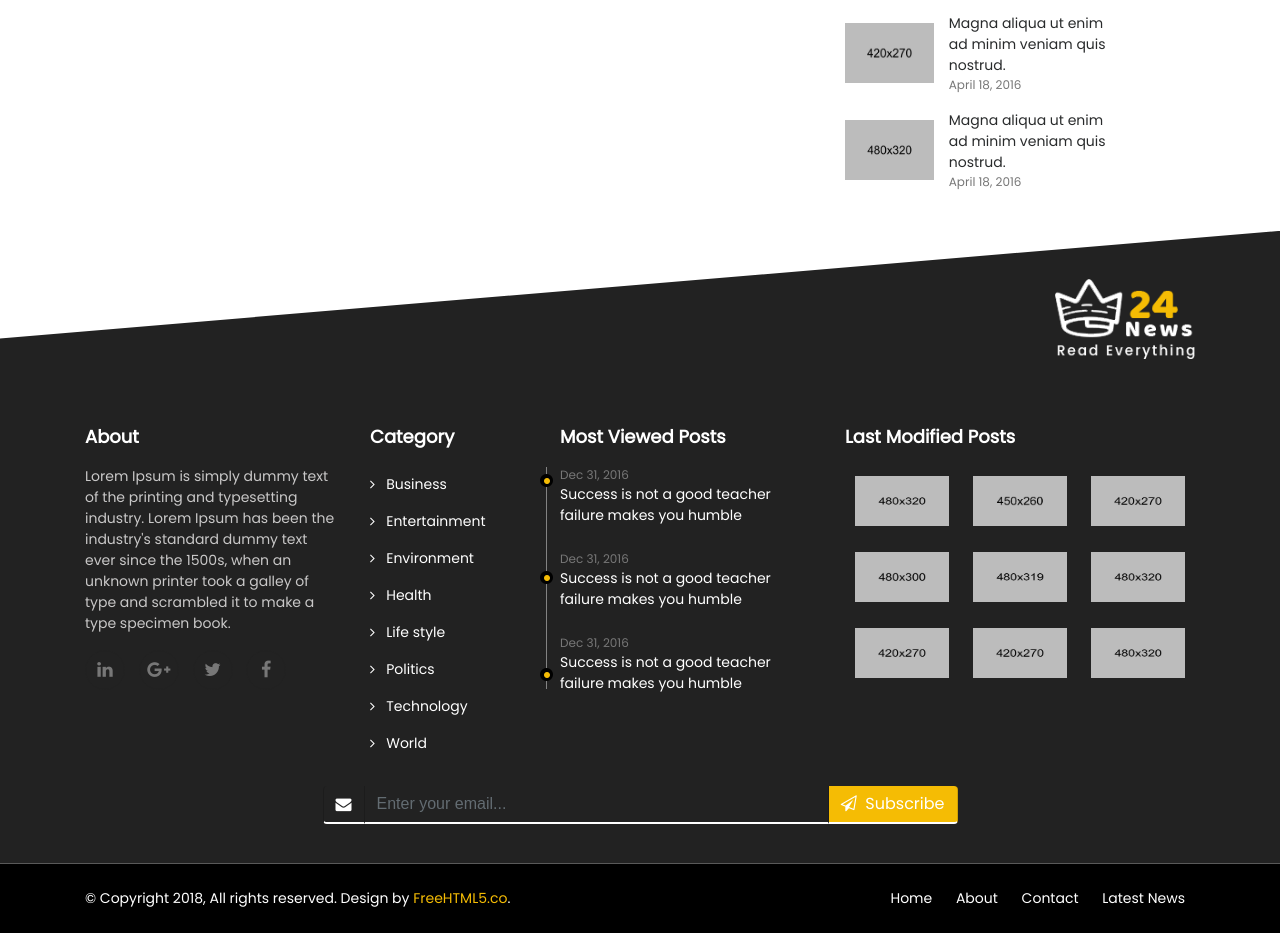
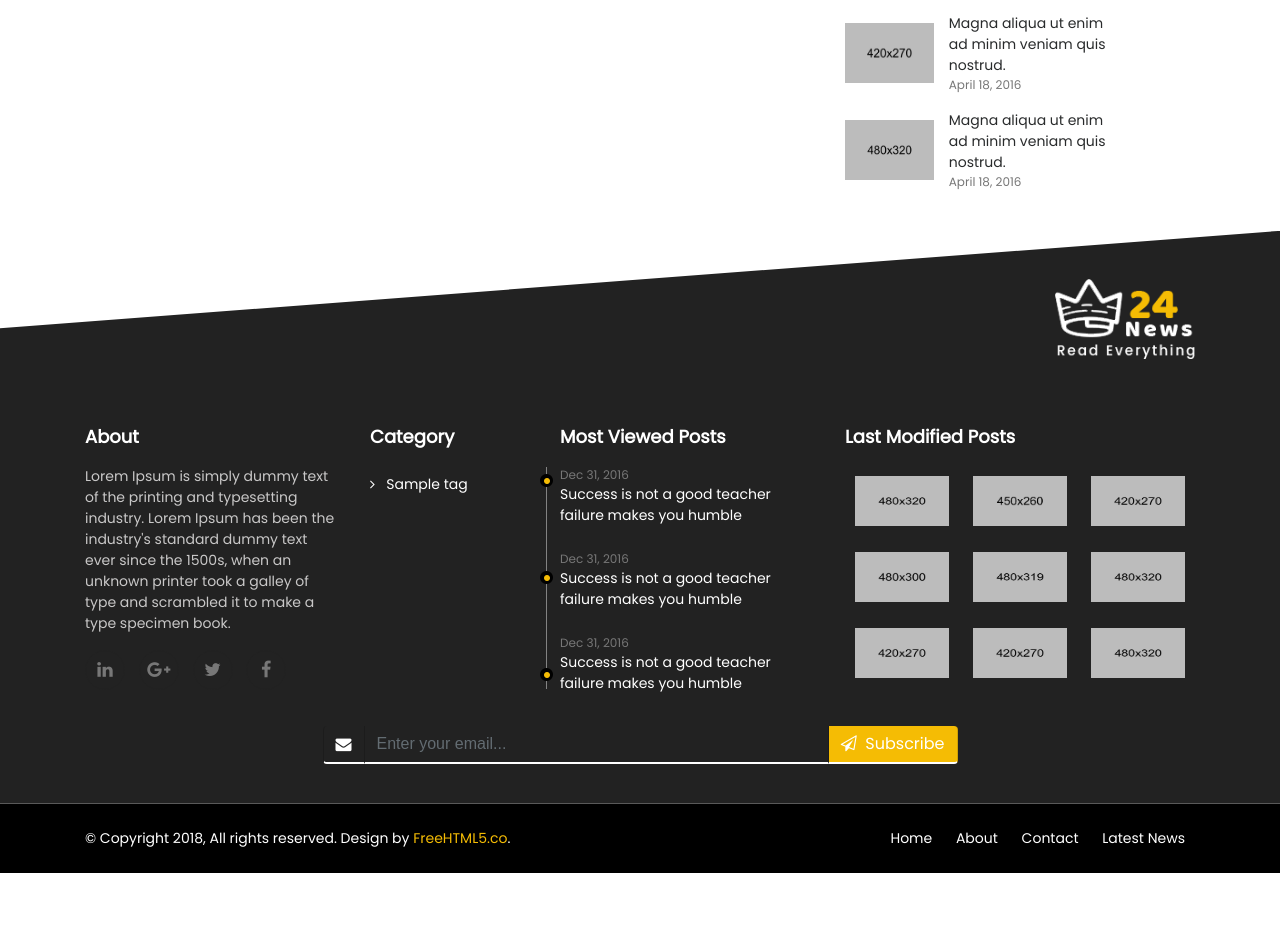
Before and after one commit to Str1kez/django_news, a Django app: page / in a window 1280 px wide. Shown: the part 1675-2608 px from the top of the page. After the commit the page ends 2548 px from the top, so only its background shows below. Run offline with Django 4.2, Linux system fonts and the light colour scheme; tables that the repository leaves empty hold one stand-in row (values such as "Sample post"); grey boxes marked "Sample" are stand-in pictures; parts of the project's set-up code (start-up, migrations or seed data) failed here and were passed over; some libraries are stand-ins or nearby versions.

Commit message:
added views for posts, tags in footer, param in tag function

```diff
--- a/blog/templatetags/tags.py
+++ b/blog/templatetags/tags.py
@@ -1,5 +1,3 @@
-import datetime
-
 from django import template
 
 from blog.models import Tag
@@ -9,8 +7,8 @@ register = template.Library()
 
 
 @register.simple_tag
-def get_tags():
-    return Tag.objects.get_queryset()
+def get_tags(count: int=20):
+    return Tag.objects.get_queryset()[:count]
 
 
 @register.simple_tag()
--- a/blog/views.py
+++ b/blog/views.py
@@ -16,6 +16,9 @@ def index(request):
 
 def get_article(request, slug: str):
     article = get_object_or_404(Article, slug=slug)
+    article.views += 1
+    article.save()
+
     tags = article.tags.get_queryset()
     return render(request, 'blog/single.html', {'article': article, 'tags': tags})
 
--- a/blogapp/settings.py
+++ b/blogapp/settings.py
@@ -31,7 +31,7 @@ SECRET_KEY = env.str('SECRET_KEY')
 # SECURITY WARNING: don't run with debug turned on in production!
 DEBUG = True
 
-ALLOWED_HOSTS = []
+ALLOWED_HOSTS = ['127.0.0.1', '192.168.1.3']
 
 
 # Application definition
--- a/templates/base.html
+++ b/templates/base.html
@@ -29,8 +29,7 @@
 
 {% include 'includes/_navbar.html' %}
 
-{% block content %}
-{% endblock %}
+{% block content %}{% endblock %}
 
 {% include 'includes/_footer.html' %}
 
--- a/templates/includes/_footer.html
+++ b/templates/includes/_footer.html
@@ -1,4 +1,6 @@
 {% load static %}
+{% load tags %}
+{% get_tags 5 as tags %}
 <div class="container-fluid fh5co_footer_bg pb-3">
     <div class="container animate-box">
         <div class="row">
@@ -28,14 +30,11 @@
             <div class="col-12 col-md-3 col-lg-2">
                 <div class="footer_main_title py-3"> Category</div>
                 <ul class="footer_menu">
-                    <li><a href="#" class=""><i class="fa fa-angle-right"></i>&nbsp;&nbsp; Business</a></li>
-                    <li><a href="#" class=""><i class="fa fa-angle-right"></i>&nbsp;&nbsp; Entertainment</a></li>
-                    <li><a href="#" class=""><i class="fa fa-angle-right"></i>&nbsp;&nbsp; Environment</a></li>
-                    <li><a href="#" class=""><i class="fa fa-angle-right"></i>&nbsp;&nbsp; Health</a></li>
-                    <li><a href="#" class=""><i class="fa fa-angle-right"></i>&nbsp;&nbsp; Life style</a></li>
-                    <li><a href="#" class=""><i class="fa fa-angle-right"></i>&nbsp;&nbsp; Politics</a></li>
-                    <li><a href="#" class=""><i class="fa fa-angle-right"></i>&nbsp;&nbsp; Technology</a></li>
-                    <li><a href="#" class=""><i class="fa fa-angle-right"></i>&nbsp;&nbsp; World</a></li>
+                    {% for tag in tags %}
+                        <li>
+                            <a href="{% url 'blog:get_articles_by_tag' tag.slug %}" class=""><i class="fa fa-angle-right"></i>&nbsp;&nbsp; {{ tag.title }}</a>
+                        </li>
+                    {% endfor %}
                 </ul>
             </div>
             <div class="col-12 col-md-5 col-lg-3 position_footer_relative">
```
